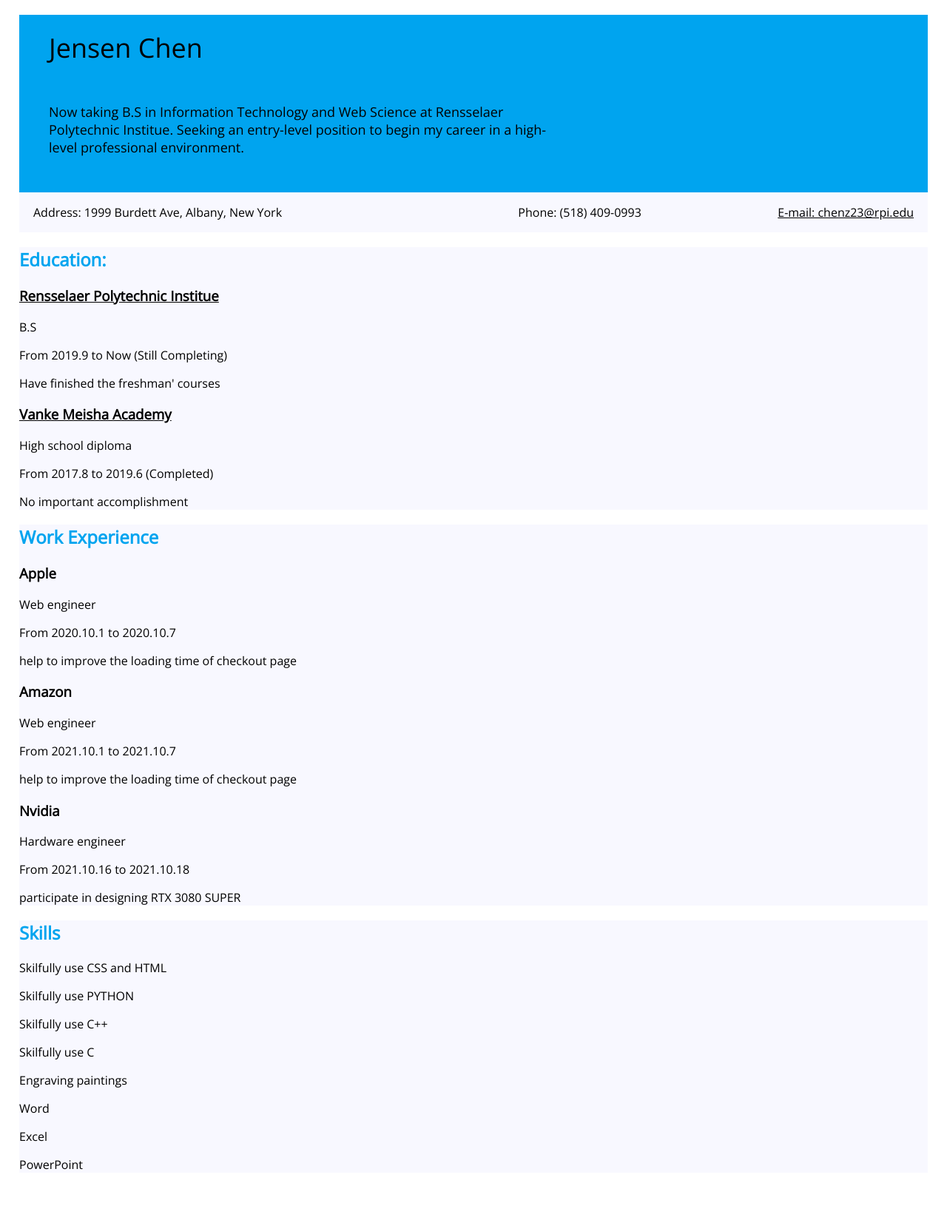
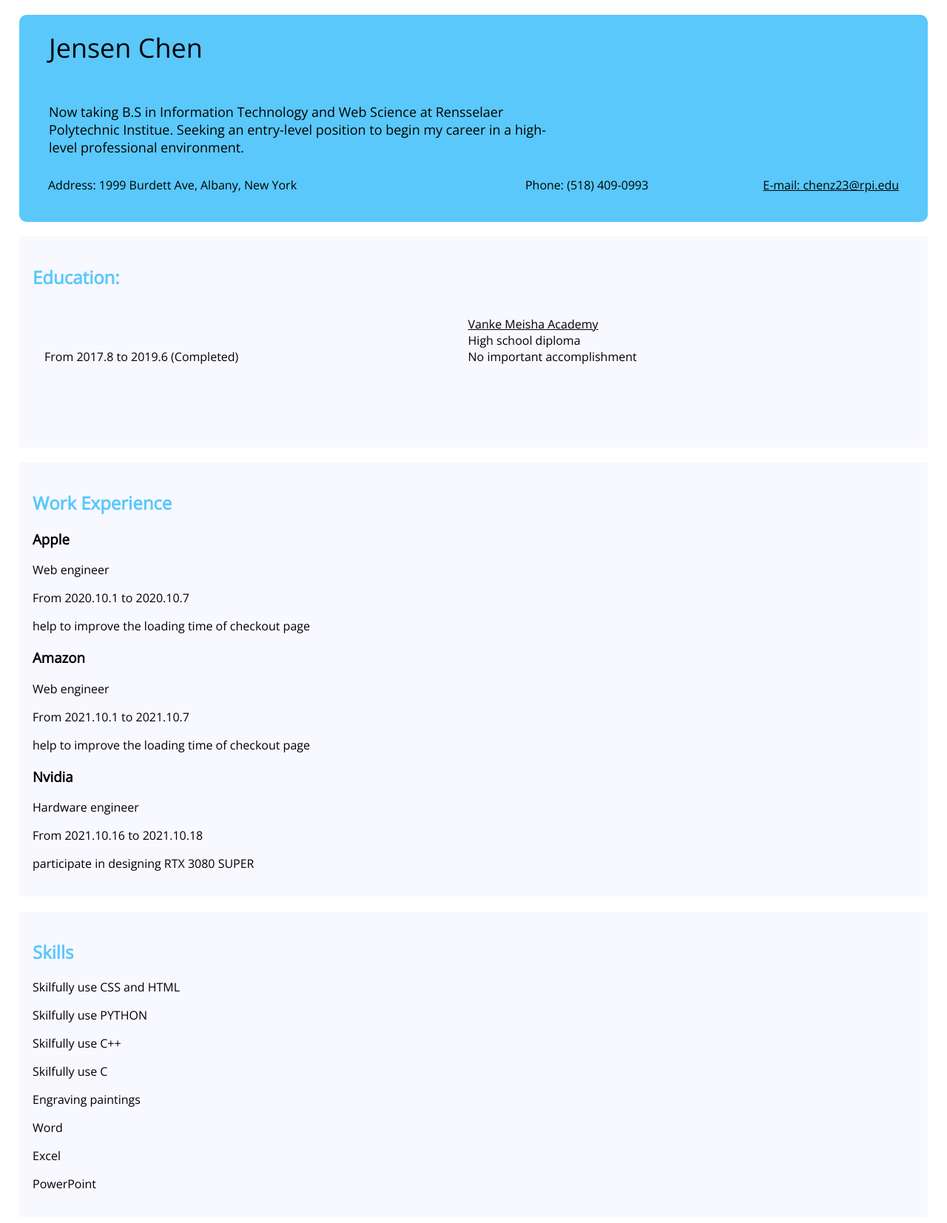
Before and after one commit to Jennifer-Zhan/Websys_Labs, a PHP site: page /part1_zhihanchen.html in a window 1280 px wide. Shown: the whole page at 74% size. Before the commit the page ends 1581 px from the top, so only its background shows below. Run offline with PHP 8.4, Linux system fonts and the light colour scheme.

Commit message:
update the directory

```diff
--- a/lab3/part1/part1_zhihanchen/part1_zhihanchen.css
+++ b/lab3/part1/part1_zhihanchen/part1_zhihanchen.css
@@ -10,10 +10,13 @@ body {
 }
 
 header {
-    background:  #00A4EF;
+    background: rgb(90,200,250);
     width: auto;
-    height: 200px;
+    height: 240px;
     padding: 20px;
+    border-right: 10px;
+    border-radius: 10px;
+    /*color: rgb(142, 142, 147)*/
 }
 
 p.name {
@@ -34,17 +37,23 @@ p.object {
     font-size: 18px;
     width: 700px;
     margin-top: 50px;
-    margin-bottom: 0px;
+    margin-bottom: 12px;
     margin-left: 20px;
 }
 
 section {
-    margin-top: 0px;
+    margin-top: 20px;
     width: auto;
     height: auto;
     background-color: ghostwhite;
+    padding: 18px;
 }
 
+subinfos {
+    width: auto;
+    height: auto;
+    margin-top: 10px;
+}
 p.infos_1 {
     display: inline-block;
     float: left;
@@ -63,9 +72,28 @@ p.infos_3 {
 }
 
 h2 {
-    color: #00A4EF;
+    color: rgb(90,200,250);
 }
 
 a {
     color: black;
 }
+
+p.block_1_section {
+    width: 45%;
+    height: 100px;
+    /*padding: 10px;*/
+    display: inline-block;
+    /*float: top;*/
+    /*float: right;*/
+    /*margin-top: -16px;*/
+    margin: 16px;
+}
+
+p.block_2_section {
+    width: 45%;
+    height: 100px;
+    /*padding: 10px;*/
+    display: inline-block;
+    margin: 16px;
+}
--- a/lab3/part1/part1_zhihanchen/part1_zhihanchen.html
+++ b/lab3/part1/part1_zhihanchen/part1_zhihanchen.html
@@ -9,22 +9,20 @@
     <header>
             <p class="name">Jensen Chen</p>
             <p class="object">Now taking B.S in Information Technology and Web Science at Rensselaer Polytechnic Institue. Seeking an entry-level position to begin my career in a high-level professional environment.</p>
+                <p class="infos_1">Address: 1999 Burdett Ave, Albany, New York</p>
+                <p class="infos_2">Phone: (518) 409-0993</p>
+                <p class="infos_3"><a href="chenz23@rpi.edu">E-mail: chenz23@rpi.edu</a></p>
     </header>
     <section>
-        <p class="infos_1">Address: 1999 Burdett Ave, Albany, New York</p>
-        <p class="infos_2">Phone: (518) 409-0993</p>
-        <p class="infos_3"><a href="chenz23@rpi.edu">E-mail: chenz23@rpi.edu</a></p>
-    </section>
-    <section>
         <h2>Education:</h2>
-        <h3><a href="https://www.rpi.edu/">Rensselaer Polytechnic Institue</a></h3>
-        <p>B.S</p>
-        <p>From 2019.9 to Now (Still Completing)</p>
-        <p>Have finished the freshman' courses</p>
-        <h3><a href="https://www.vankemeisha.com/">Vanke Meisha Academy</a></h3>
-        <p>High school diploma</p>
-        <p>From 2017.8 to 2019.6 (Completed)</p>
-        <p>No important accomplishment</p>
+<!--            <p>From 2019.9 to Now (Still Completing)</p>-->
+<!--            <p><a href="https://www.rpi.edu/">Rensselaer Polytechnic Institue</a></p>-->
+<!--            <p>B.S</p>-->
+<!--            <p>Have finished the freshman' courses</p>-->
+            <p class="block_1_section">From 2017.8 to 2019.6 (Completed)</p>
+            <p class="block_2_section"><a href="https://www.vankemeisha.com/">Vanke Meisha Academy</a><br />High school diploma<br />No important accomplishment</p>
+<!--            <p class="block_2_section">High school diploma</p>-->
+<!--            <p class="block_2_section">No important accomplishment</p>-->
     </section>
     <section>
         <h2>Work Experience</h2>
```
